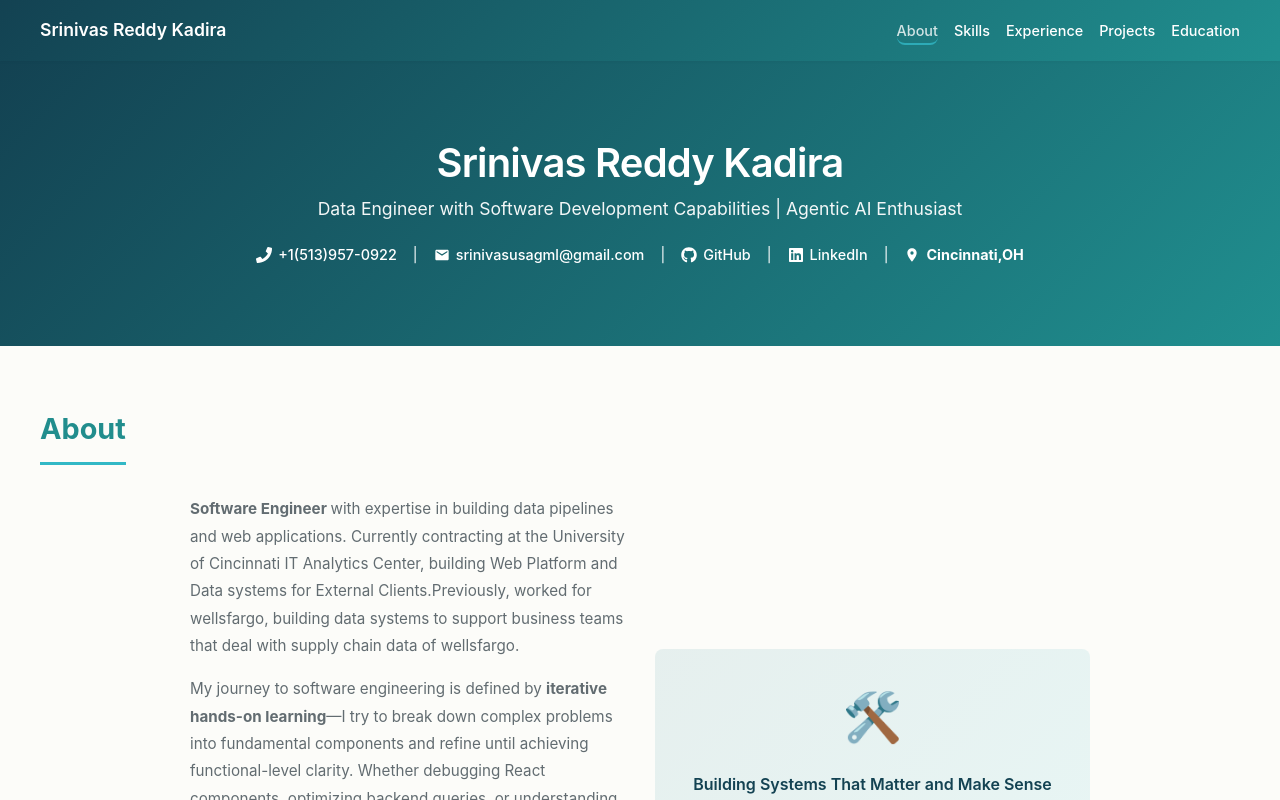
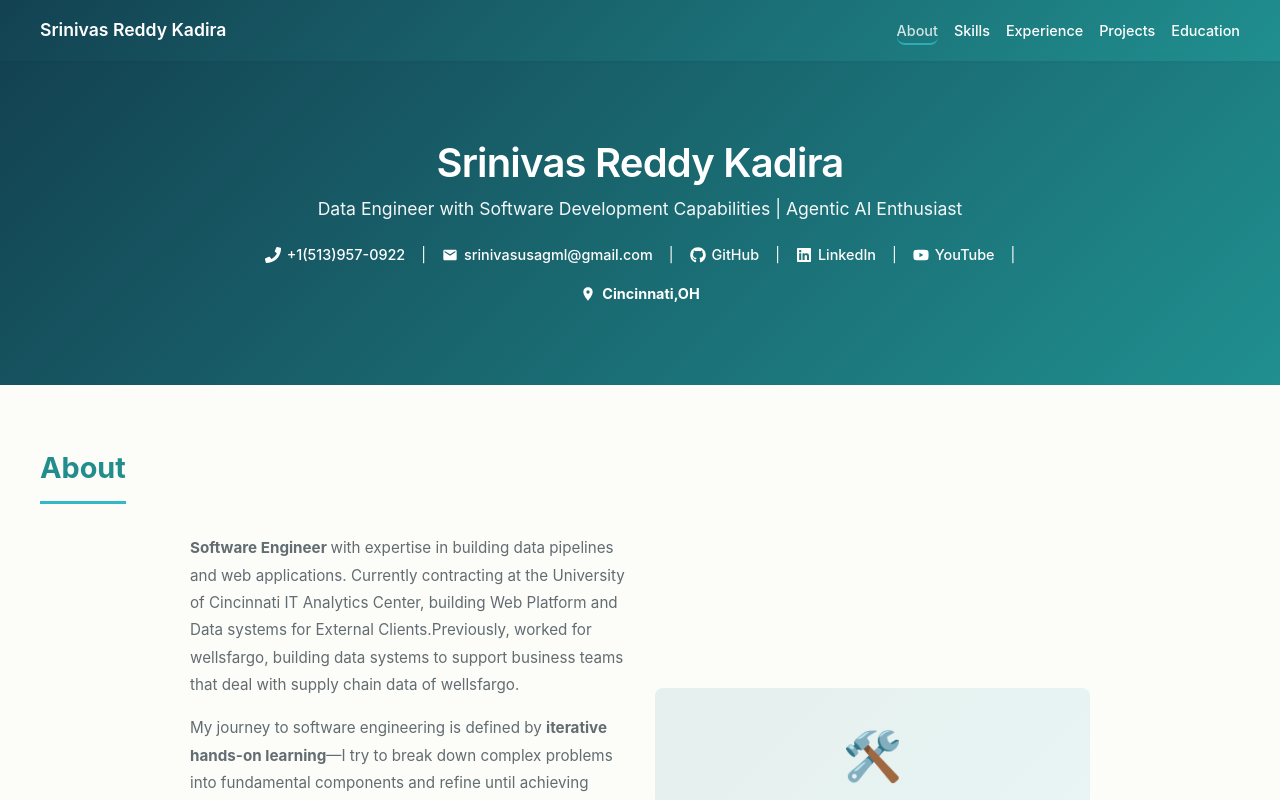
Before and after one commit to SrinivasVssj/My_Portfolio, a React (Vite) app: page / in a window 1280 px wide. Shown: the top 800 px of the page. Built offline with nearby package versions, Linux system fonts and the light colour scheme.

Commit message:
adding youtube icon and link in header

```diff
--- a/src/components/Hero.jsx
+++ b/src/components/Hero.jsx
@@ -1,6 +1,6 @@
 import React from 'react';
 import { MdEmail, MdLocationOn } from 'react-icons/md';
-import { FaPhone, FaGithub, FaLinkedin } from 'react-icons/fa';
+import { FaPhone, FaGithub, FaLinkedin, FaYoutube } from 'react-icons/fa';
 const Hero = () => {
   return (
     <section className="hero">
@@ -30,9 +30,16 @@ const Hero = () => {
           </div>
           <span className="divider">|</span>
           <div className="contact-item">
+            <FaYoutube  size={16} style={{ verticalAlign: 'middle', marginBottom: '3px',marginRight: '6px' }} />
+
+            <a href="https://www.youtube.com/@Srinivas-r9s" target="_blank" rel="noopener noreferrer">YouTube</a>
+          </div>
+          <span className="divider">|</span>
+          <div className="contact-item">
         <MdLocationOn  size={16} style={{ verticalAlign: 'middle', marginBottom: '3px', marginRight: '6px' }} />
           <span ><strong>Cincinnati,OH</strong></span></div>
         </div>
+
       </div>
     </section>
   );
```
